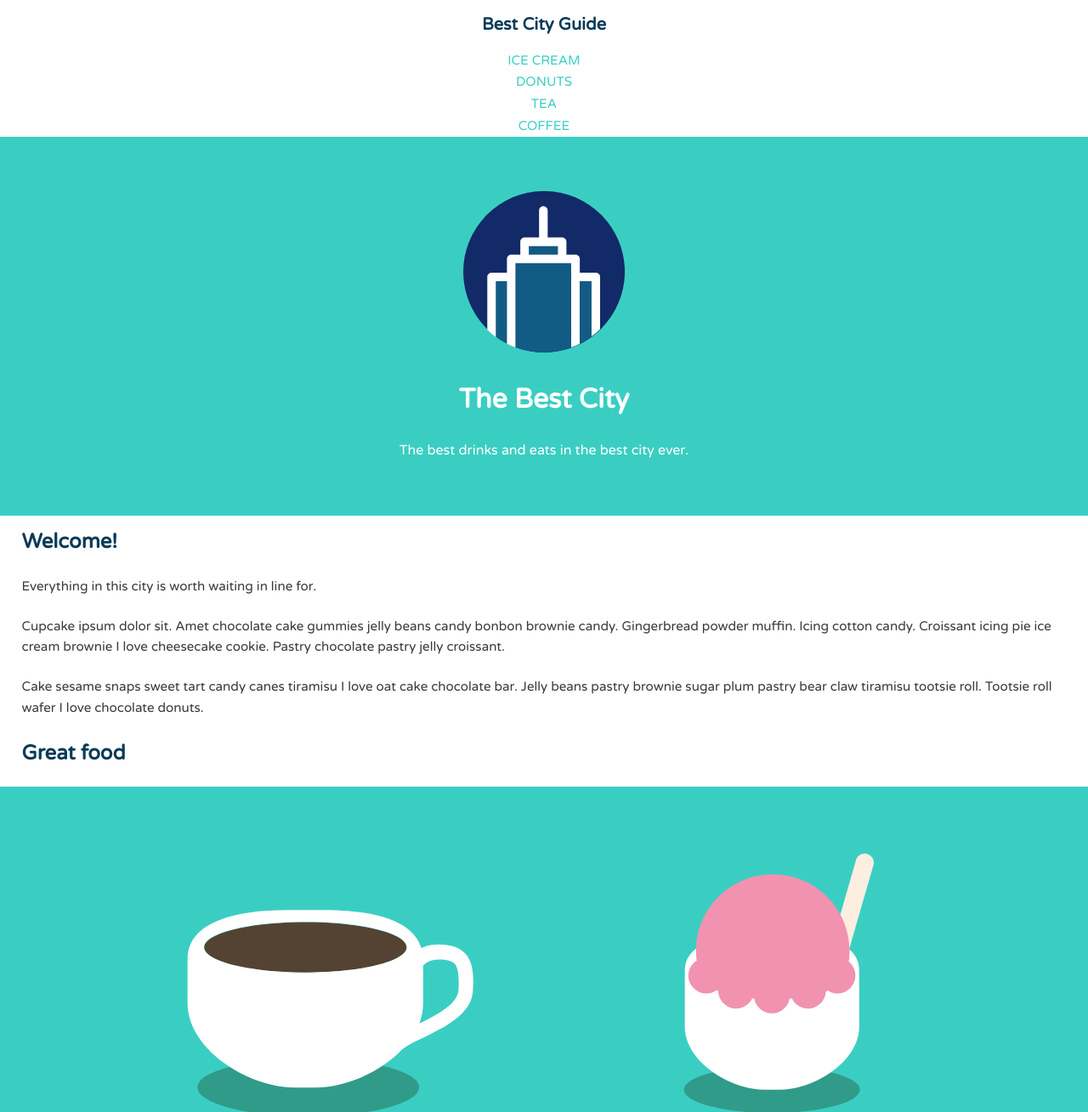
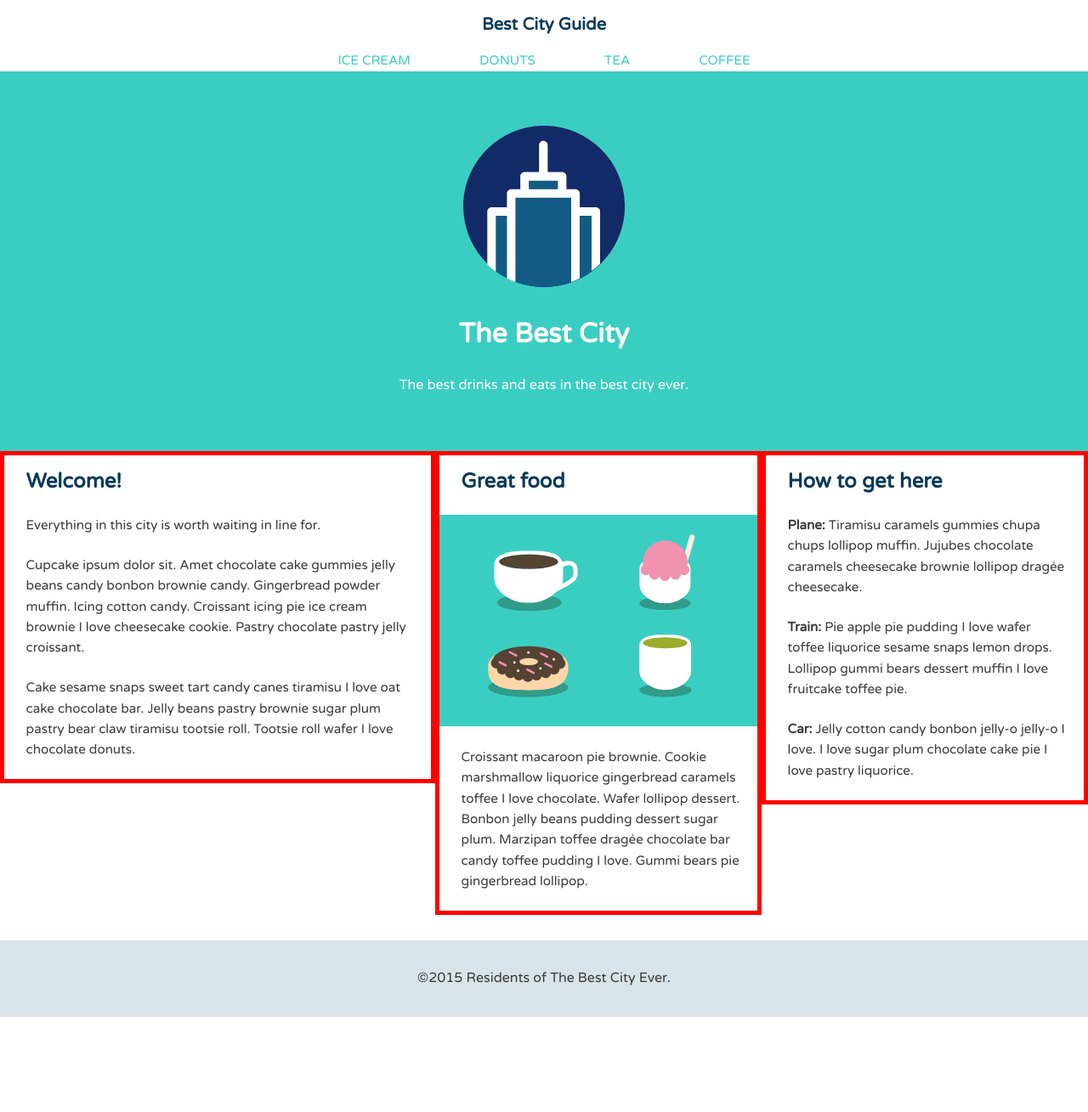
Before and after one commit to shannonlthompson/CSS-layout-project, a plain HTML site: page index.html in a window 1280 px wide. Shown: the top 1309 px of the page at 85% size. After the commit the page ends 1197 px from the top, so only its background shows below. Drawn offline with Linux system fonts and the light colour scheme.

Commit message:
2-column layout (3-column layout in progress)

```diff
--- a/css/style.css
+++ b/css/style.css
@@ -1,4 +1,9 @@
-
+/* =================================
+  Temporary
+==================================== */
+.col {
+    border: 5px solid red;
+}
 
 
 /* =================================
@@ -54,6 +59,8 @@ img {
 	max-width: 100%;
 }
 
+
+
 /* =================================
   Base Layout Styles
 ==================================== */
@@ -103,8 +110,75 @@ img {
 /* =================================
   Media Queries
 ==================================== */
+@media (min-width: 480px) {
+
+/* =================================
+Create 2-column layout
+==================================== */
+   .col {
+        float:left;
+        width: 50%;
+    }
+
+
+/* =================================
+Change to inline
+==================================== */
+    li {
+        display:inline-block;
+        margin: 0 3vw;
+    }
+
+	/* ---- Float clearfix ---- */
+
+	.clearfix::after {
+		content: " ";
+		display: table;
+		clear: both;
+	}
+
+}
+
+
 
 @media (min-width: 769px) {
+
+    /* =================================
+Create 3-column layout
+==================================== */
+   .primary {
+        float:left;
+        width: 30%;
+    }
+
+    .tertiary {
+        float:right;
+        width: 30%;
+    }
+
+    .secondary {
+        float:left;
+        width: 40%;
+    }
+
+
+/* =================================
+Change to inline
+==================================== */
+    li {
+        display:inline-block;
+        margin: 0 3vw;
+    }
+
+	/* ---- Float clearfix ---- */
+
+	.clearfix::after {
+		content: " ";
+		display: table;
+		clear: both;
+	}
+
+}
 
 
 
--- a/index.html
+++ b/index.html
@@ -25,6 +25,7 @@
 		<span class="tagline">The best drinks and eats in the best city ever.</span>
 	</div><!--/.banner-->
 
+<div class="clearfix">
 	<div class="secondary col">
 		<h2>Welcome!</h2>
 		<p>Everything in this city is worth waiting in line for.</p>
@@ -44,6 +45,7 @@
 		<p><strong>Train: </strong>Pie apple pie pudding I love wafer toffee liquorice sesame snaps lemon drops. Lollipop gummi bears dessert muffin I love fruitcake toffee pie.</p>
 		<p><strong>Car: </strong>Jelly cotton candy bonbon jelly-o jelly-o I love. I love sugar plum chocolate cake pie I love pastry liquorice.</p>
 	</div><!--/.tertiary-->
+</div>
 
 	<footer class="main-footer">
 		<span>&copy;2015 Residents of The Best City Ever.</span>
```
